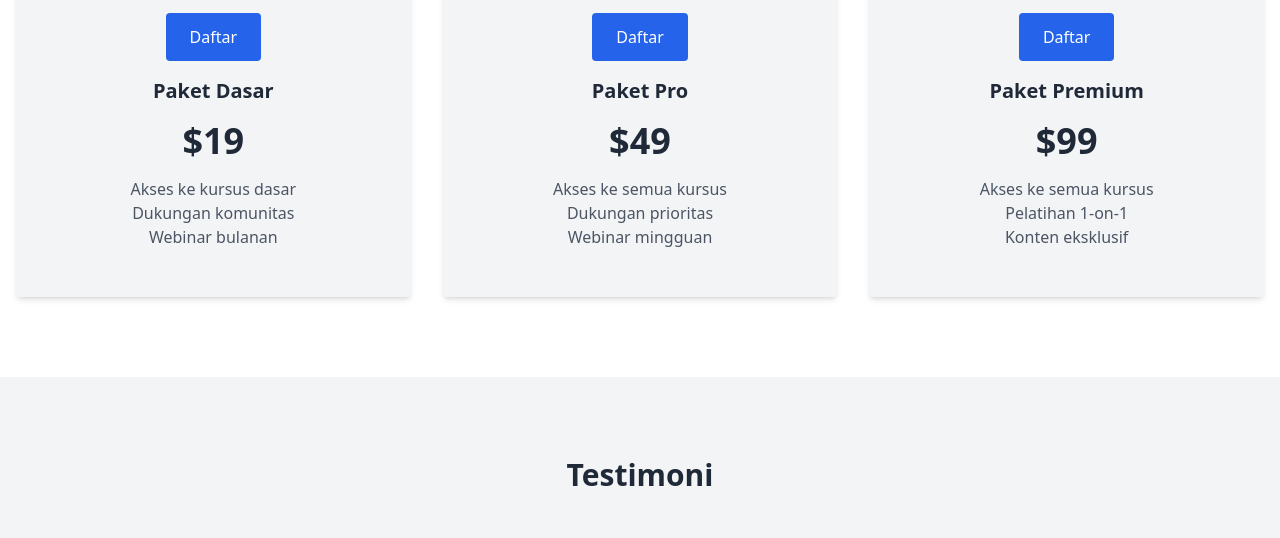
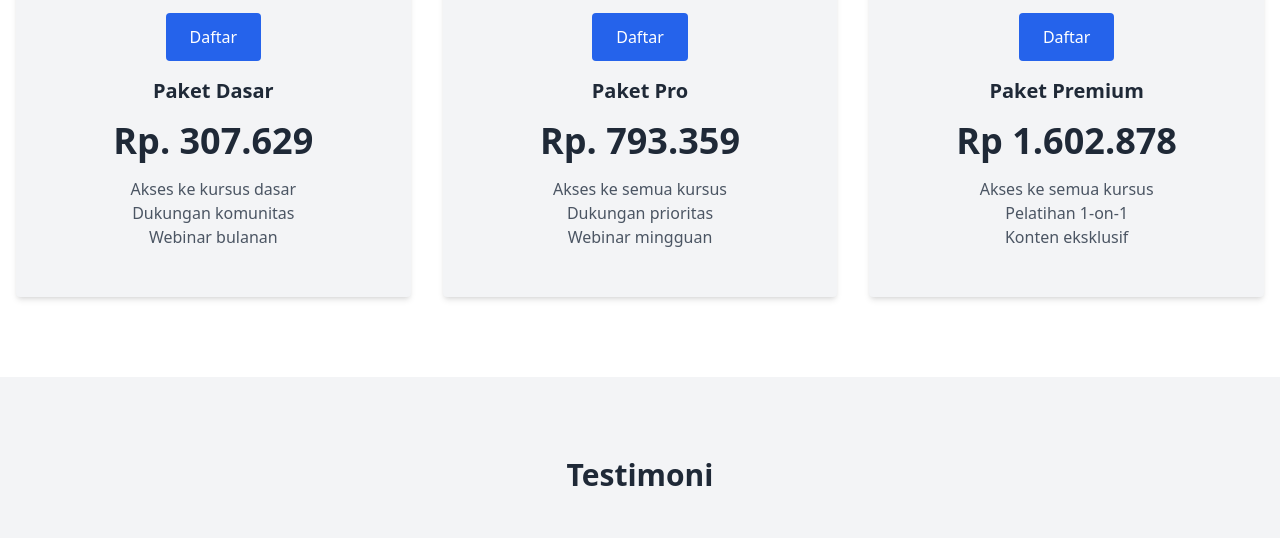
Before and after one commit to ThoriqFaiqohJKR/PKM, a plain HTML site: page index.html in a window 1280 px wide. Shown: the part 1529-2067 px from the top of the page. Drawn offline with nearby package versions, Linux system fonts and the light colour scheme.

Commit message:
Update index.html

```diff
--- a/index.html
+++ b/index.html
@@ -112,7 +112,7 @@
         Paket Dasar
        </h3>
        <p class="text-4xl font-bold text-gray-800 mb-4">
-        $19
+        Rp. 307.629
        </p>
        <ul class="text-gray-600 mb-6">
         <li>
@@ -135,7 +135,7 @@
         Paket Pro
        </h3>
        <p class="text-4xl font-bold text-gray-800 mb-4">
-        $49
+        Rp. 793.359
        </p>
        <ul class="text-gray-600 mb-6">
         <li>
@@ -158,7 +158,7 @@
         Paket Premium
        </h3>
        <p class="text-4xl font-bold text-gray-800 mb-4">
-        $99
+        Rp 1.602.878
        </p>
        <ul class="text-gray-600 mb-6">
         <li>
```
